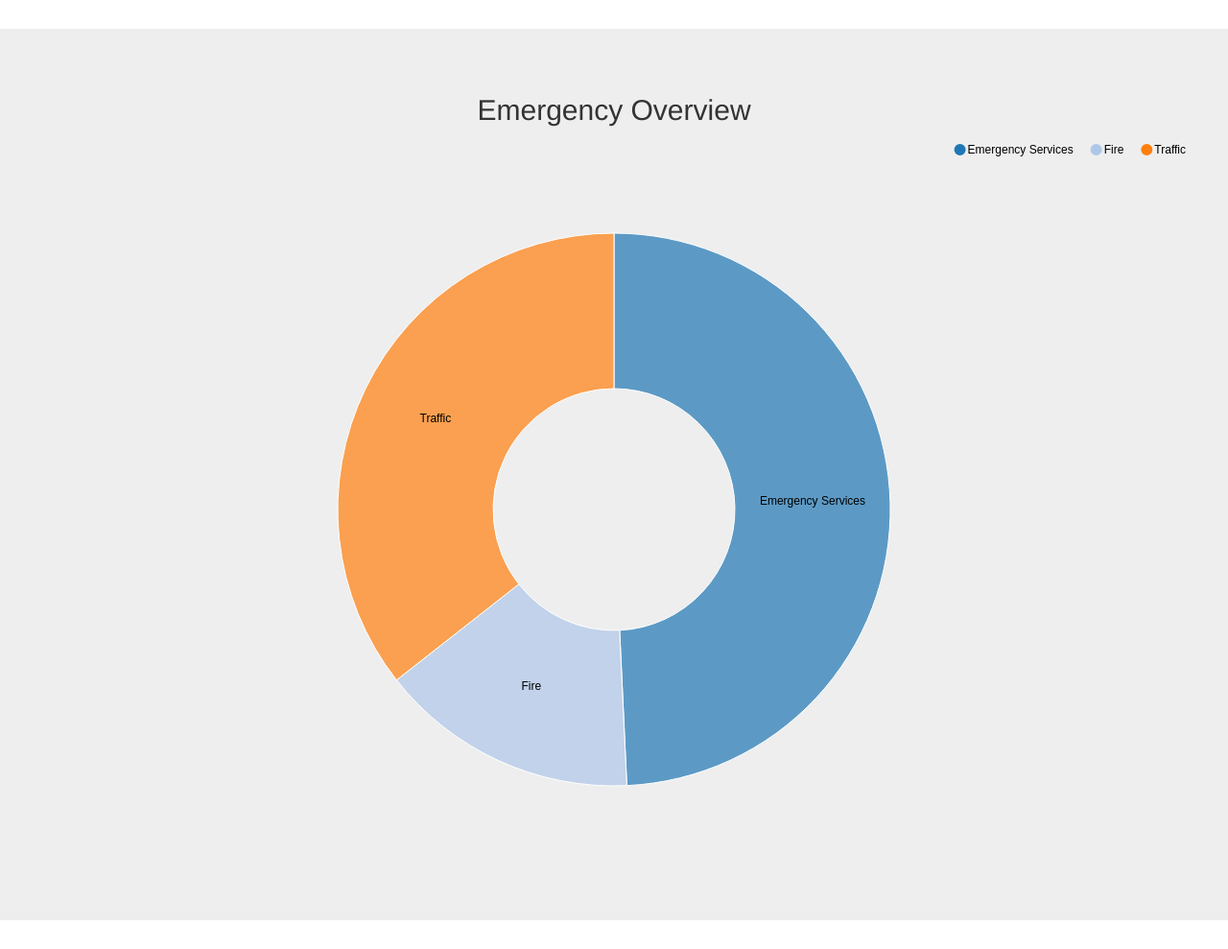
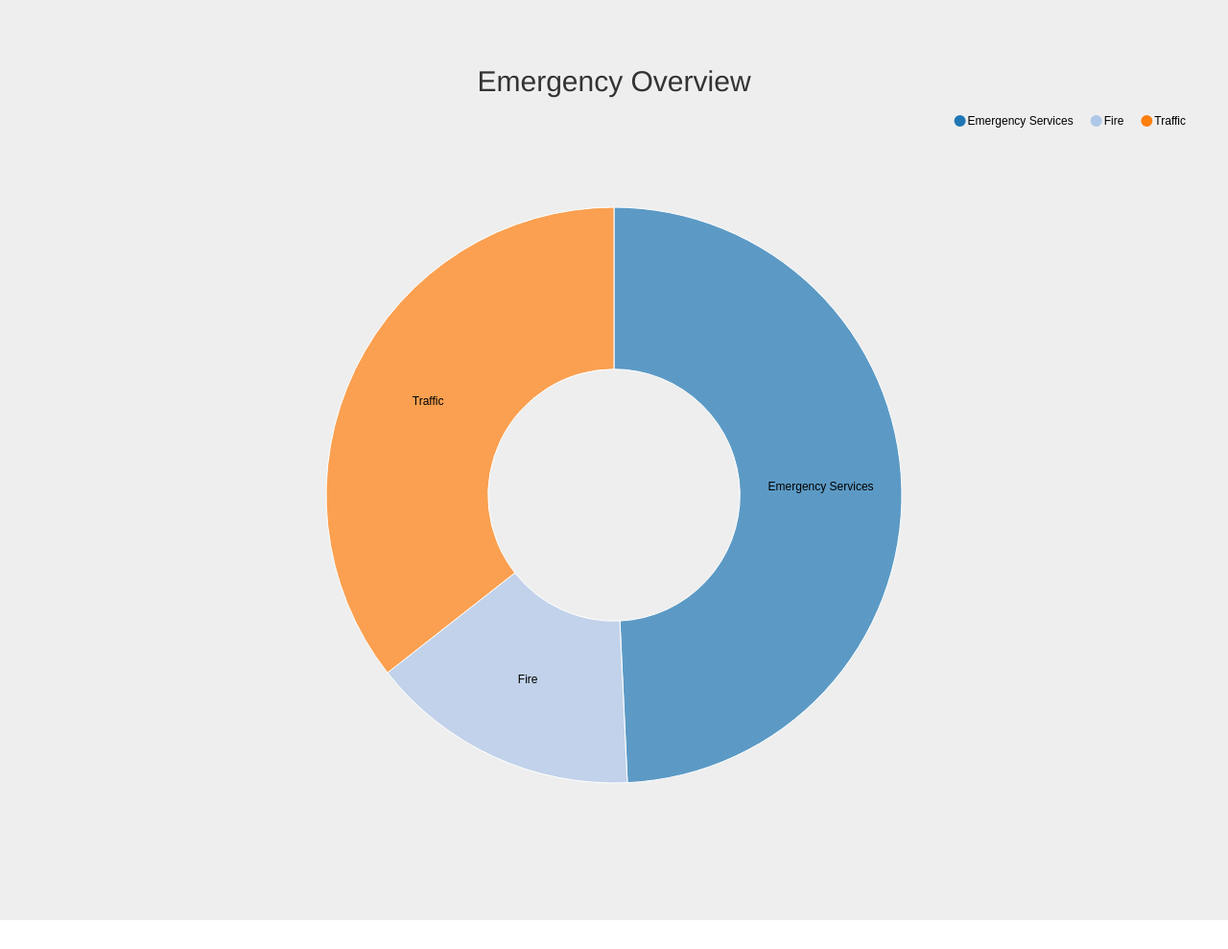
Before and after one commit to SJSU272LabS17/Project-Team-16, a Flask app: page /bar in a window 1280 px wide. Shown: the whole page at 96% size. Run offline with Flask 2, Linux system fonts and the light colour scheme; parts of the project's set-up code (start-up, migrations or seed data) failed here and were passed over; some libraries are stand-ins or nearby versions.

Commit message:
Modified css for landing page

```diff
--- a/911emergency/static/public/css/style.css
+++ b/911emergency/static/public/css/style.css
@@ -1 +1,13 @@
-body { padding-top:30px; }
+/*body { padding-top:30px; }*/
+
+/*
+
+.webdesigntuts-workshop {
+	background: #151515;
+	height: 100%;
+	position: absolute;
+	text-align: center;
+	width: 100%;
+}
+
+*/
```
